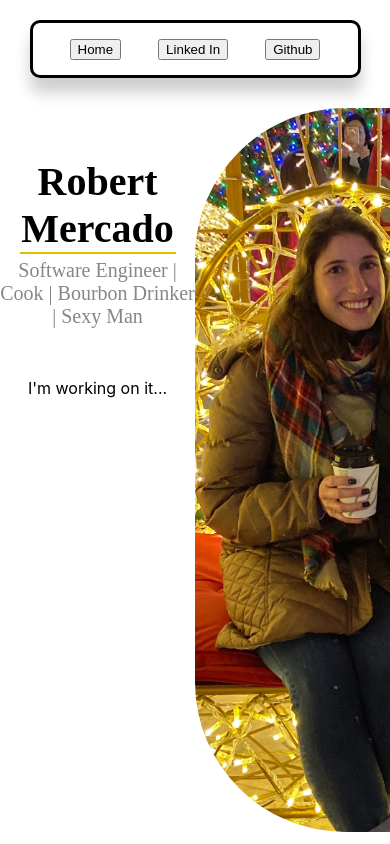
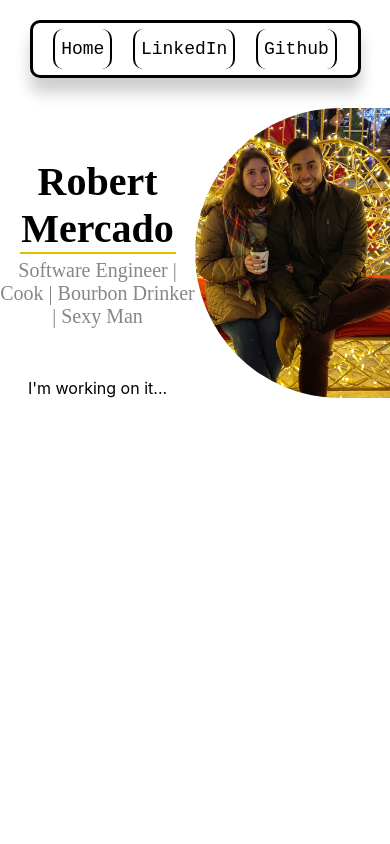
Before and after one commit to BitwiseMercenary/TheDistillery, a React (Create React App) app: page / in a window 390 px wide. Built offline with nearby package versions, Linux system fonts and the light colour scheme.

Commit message:
made home image more responsive

```diff
--- a/src/atoms/input/Button/Button.tsx
+++ b/src/atoms/input/Button/Button.tsx
@@ -1,6 +1,6 @@
 import React from "react";
 import styled from "styled-components";
-import { ButtonProps, ThemeSelector } from "./types";
+import { ButtonProps, ThemeSelector, ButtonTheme } from "./types";
 
 const ThemedButton = styled.button`
   ${(props: ButtonProps) => ThemeSelector[props.theme]}
@@ -9,3 +9,7 @@ const ThemedButton = styled.button`
 export const Button = (props: React.HTMLAttributes<HTMLButtonElement>) => {
   return <ThemedButton {...props}>{props.children}</ThemedButton>;
 };
+
+Button.defaultProps = {
+  theme: ButtonTheme.DEFAULT
+};
--- a/src/atoms/input/Button/themes/default.tsx
+++ b/src/atoms/input/Button/themes/default.tsx
@@ -7,6 +7,7 @@ export const base = `
     border-right: solid 2px black;
     border-radius: 10px;
     cursor: pointer;
+    font-family: monospace;
 
     :hover {
         transition: all 0.5s;
--- a/src/organisms/NavigationBar.tsx
+++ b/src/organisms/NavigationBar.tsx
@@ -31,7 +31,7 @@ export const NavigationBar = () => {
           "https://www.linkedin.com/in/robert-mercado-30801990/";
       }}
     >
-      Linked In
+      LinkedIn
     </Button>,
     <Button
       onClick={() => {
--- a/src/pages/Home/Home.tsx
+++ b/src/pages/Home/Home.tsx
@@ -24,6 +24,10 @@ const StyledImg = styled.div`
   background: url(${Route.ROOT}/bestest.jpg);
   border-top-left-radius: 150px;
   border-bottom-left-radius: 150px;
+
+  @media only screen and (max-width: 625px) {
+    height: unset;
+  }
 `;
 
 const Body = styled.div`
```
